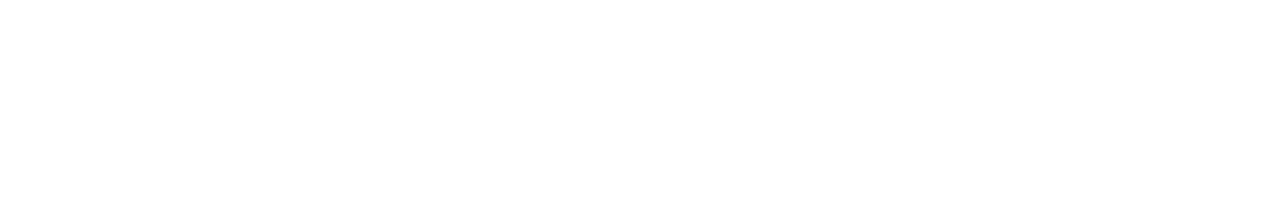
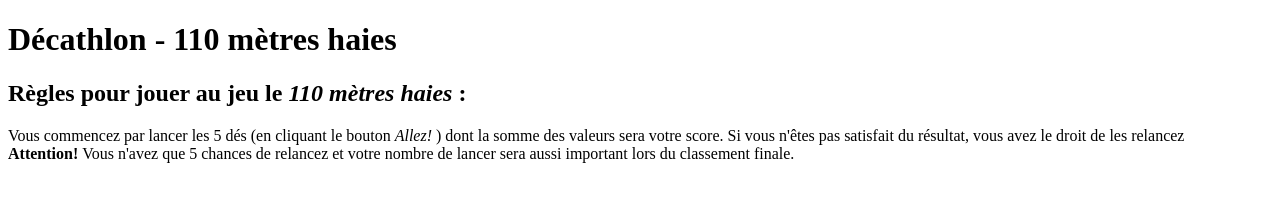
Before and after one commit to adamadong/110mhaie, a website: page index.html in a window 1280 px wide. Drawn offline with Linux system fonts and the light colour scheme.

Commit message:
update 2

```diff
--- a/index.html
+++ b/index.html
@@ -6,6 +6,10 @@
 
     </head>
     <body>
-
+        <h1>Décathlon - 110 mètres haies</h1>
+        <h2 class="regle">Règles pour jouer au jeu le <em>110 mètres haies</em> : </h2>
+        <div class="regle">Vous commencez par lancer les 5 dés (en cliquant le bouton <em>Allez! </em>) dont la somme des valeurs sera votre score. Si vous n'êtes pas satisfait du résultat, vous avez le droit de les relancez</div>
+        <div class="attention"><strong>Attention!</strong>&nbsp;<span class="regle">Vous n'avez que 5 chances de relancez et votre nombre de lancer sera aussi important lors du classement finale. </span>
+        </div>
     </body>
 </html>
```
Also changed, not shown: package.json (added, +8 -0 lines), README.md, main.js (added), 1 other file.
